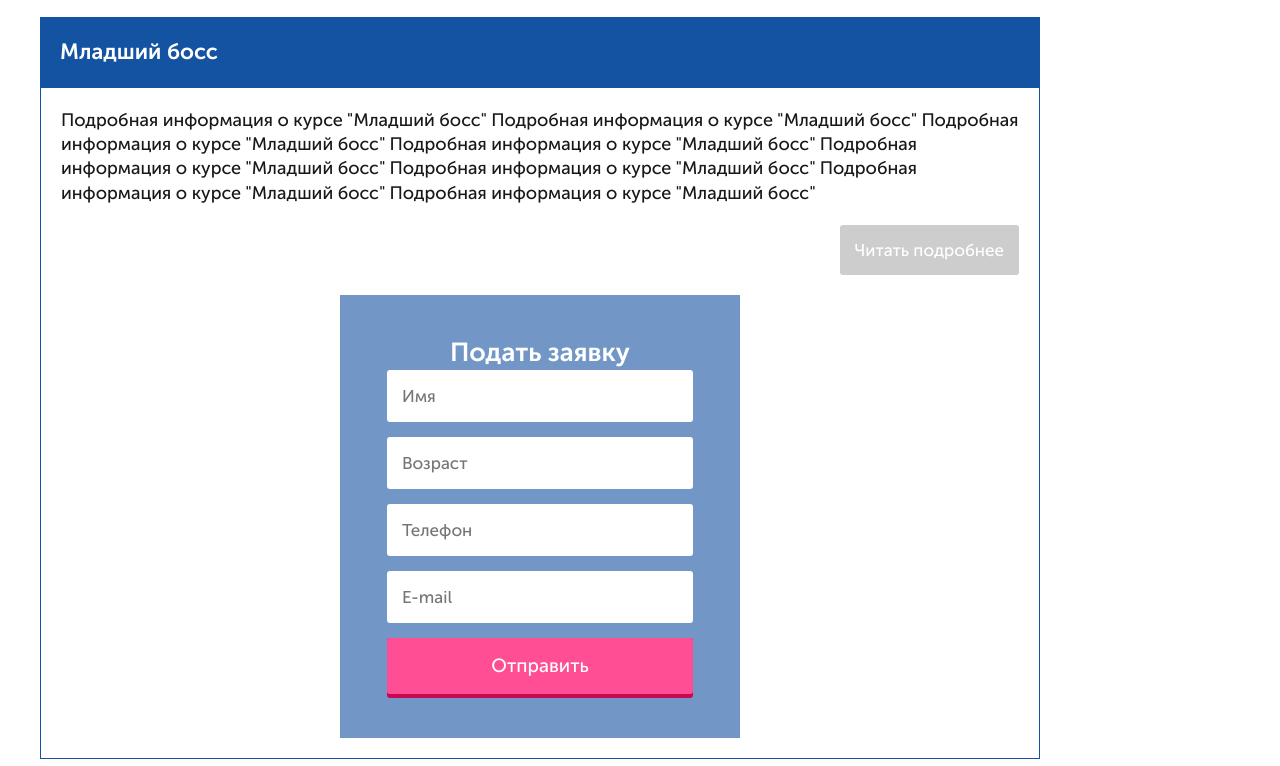
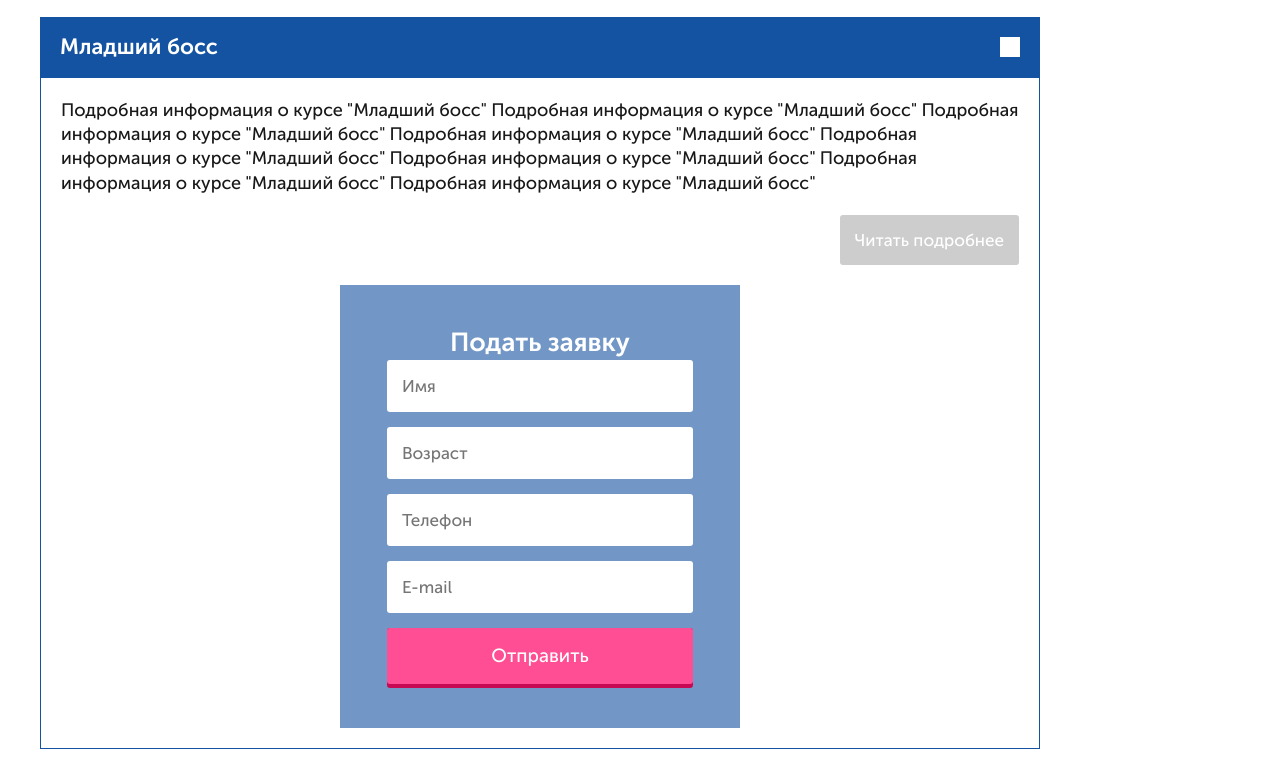
Before and after one commit to razumeyka/boss-courses, a website: page src/courses.html in a window 1280 px wide. Shown: the part 300-1066 px from the top of the page. Drawn offline with nearby package versions, Linux system fonts and the light colour scheme; files that its build step writes are made by us from their sources; files whose address does not match are found by name; a web font is replaced by a local one.

Commit message:
plus adding

```diff
--- a/src/css/parts/accordion.less
+++ b/src/css/parts/accordion.less
@@ -6,8 +6,19 @@
 	background: #1453a1;
 	font-size: 22px;
 	color: #ffffff;
-	padding: 20px;
+	padding: 15px 20px;
 	margin-top: 20px;
+	position: relative;
+}
+
+.accordion__caption:before {
+	content: "";
+	background: #ffffff;
+	width: 20px;
+	height: 20px;
+	position: absolute;
+	right: 20px;
+	top: 20px;
 }
 
 .accordion__information {
```
